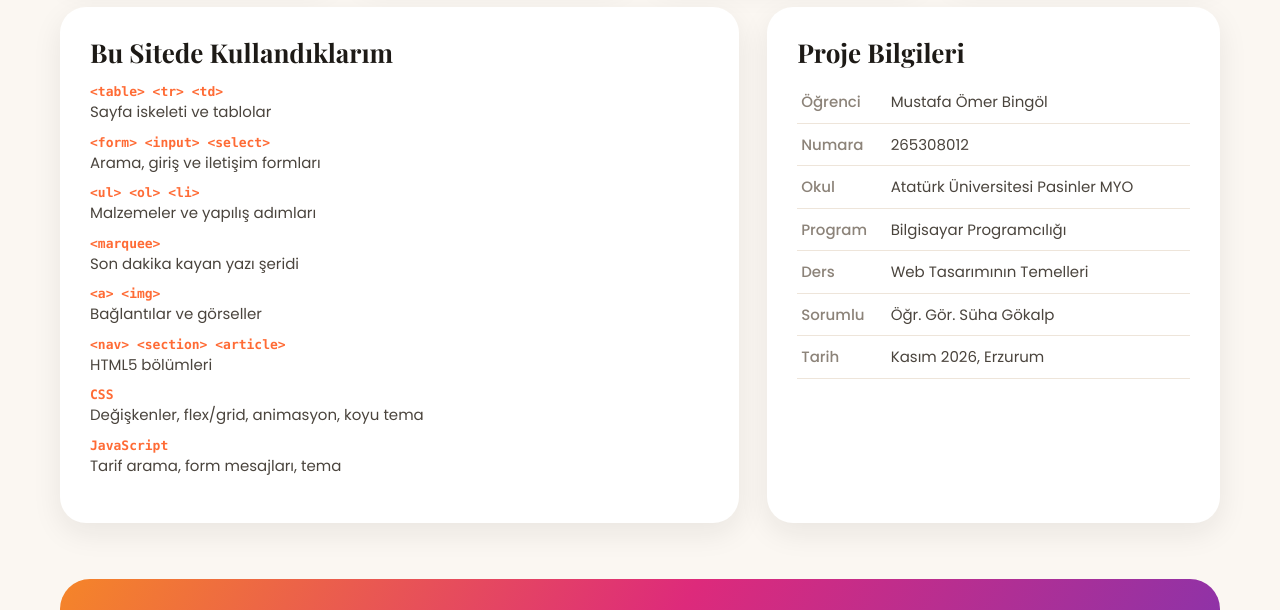
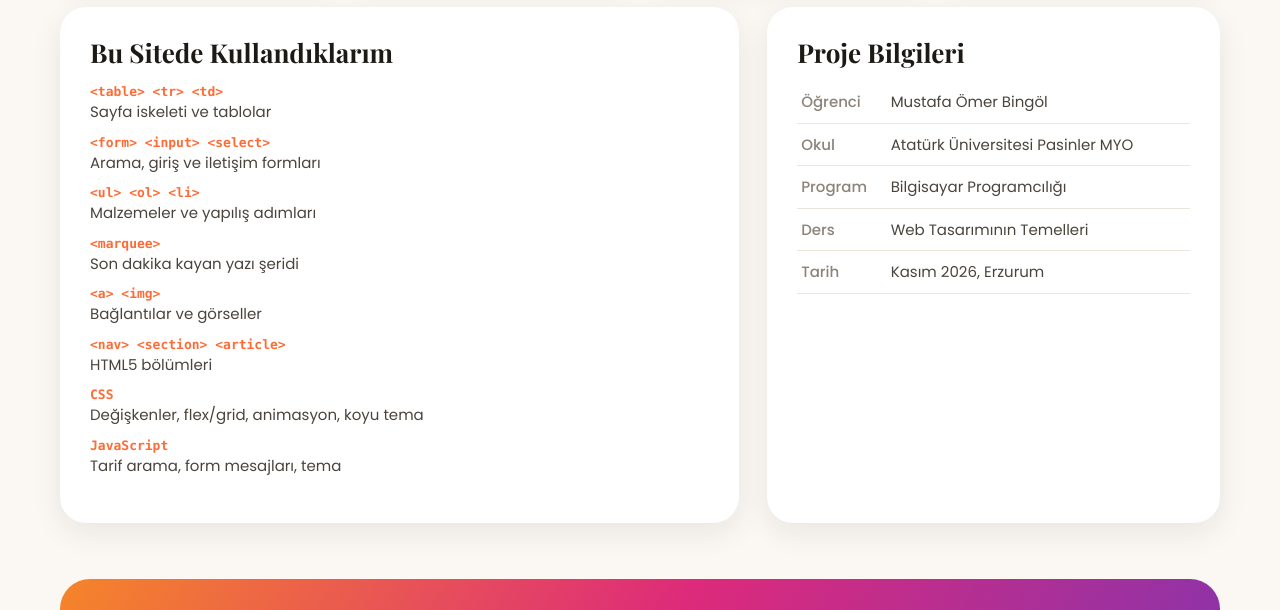
Before and after one commit to wustafa9/lezzet-duragi, a plain HTML site: page hakkimda.html in a window 1280 px wide. Shown: the part 1320-1930 px from the top of the page. Drawn offline with nearby package versions, Linux system fonts and the light colour scheme.

Commit message:
Add files via upload

```diff
--- a/betik.js
+++ b/betik.js
@@ -1,4 +1,4 @@
-/* Lezzet Durağı - betik.js | Mustafa Ömer Bingöl - 265308012 */
+/* Lezzet Durağı - betik.js | Mustafa Ömer Bingöl */
 
 // 1) Dış sitelere giden bağlantılar yeni sekmede açılsın
 for (var a of document.links) if (a.hostname) a.target = "_blank";
--- a/hakkimda.html
+++ b/hakkimda.html
@@ -65,9 +65,9 @@
       <div class="kutu">
         <h2>Proje Bilgileri</h2>
         <table class="bilgi-tablo">
-          <tr><th>Öğrenci</th><td>Mustafa Ömer Bingöl</td></tr><tr><th>Numara</th><td>265308012</td></tr>
+          <tr><th>Öğrenci</th><td>Mustafa Ömer Bingöl</td></tr>
           <tr><th>Okul</th><td>Atatürk Üniversitesi Pasinler MYO</td></tr><tr><th>Program</th><td>Bilgisayar Programcılığı</td></tr>
-          <tr><th>Ders</th><td>Web Tasarımının Temelleri</td></tr><tr><th>Sorumlu</th><td>Öğr. Gör. Süha Gökalp</td></tr>
+          <tr><th>Ders</th><td>Web Tasarımının Temelleri</td></tr>
           <tr><th>Tarih</th><td>Kasım 2026, Erzurum</td></tr>
         </table>
       </div>
--- a/stil.css
+++ b/stil.css
@@ -1,4 +1,4 @@
-/* Lezzet Durağı - stil.css | Mustafa Ömer Bingöl - 265308012 */
+/* Lezzet Durağı - stil.css | Mustafa Ömer Bingöl */
 @import url("https://fonts.googleapis.com/css2?family=Playfair+Display:wght@700&family=Poppins:wght@400;500;600&display=swap");
 
 /* 1. RENKLER VE KOYU TEMA */
```
